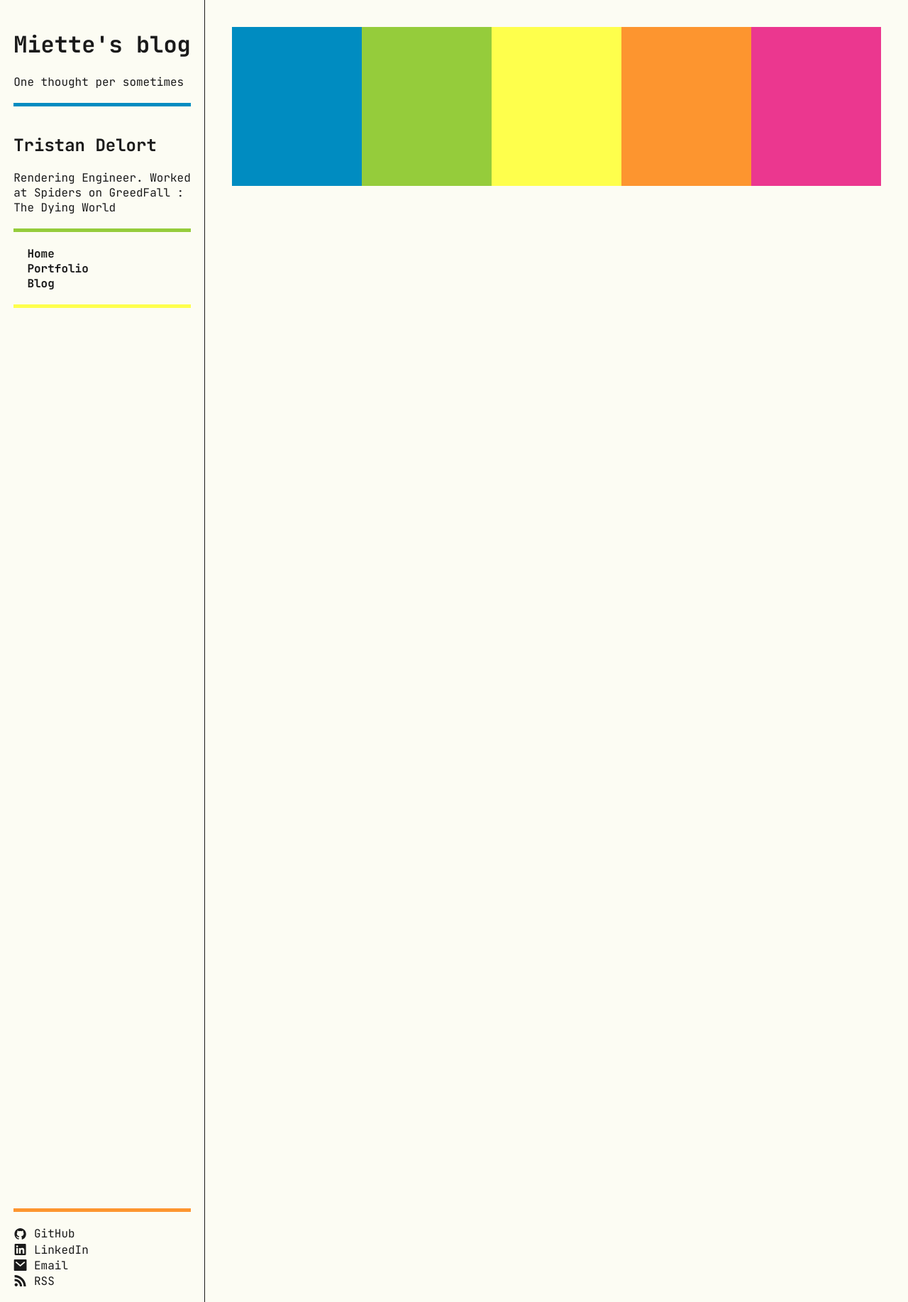
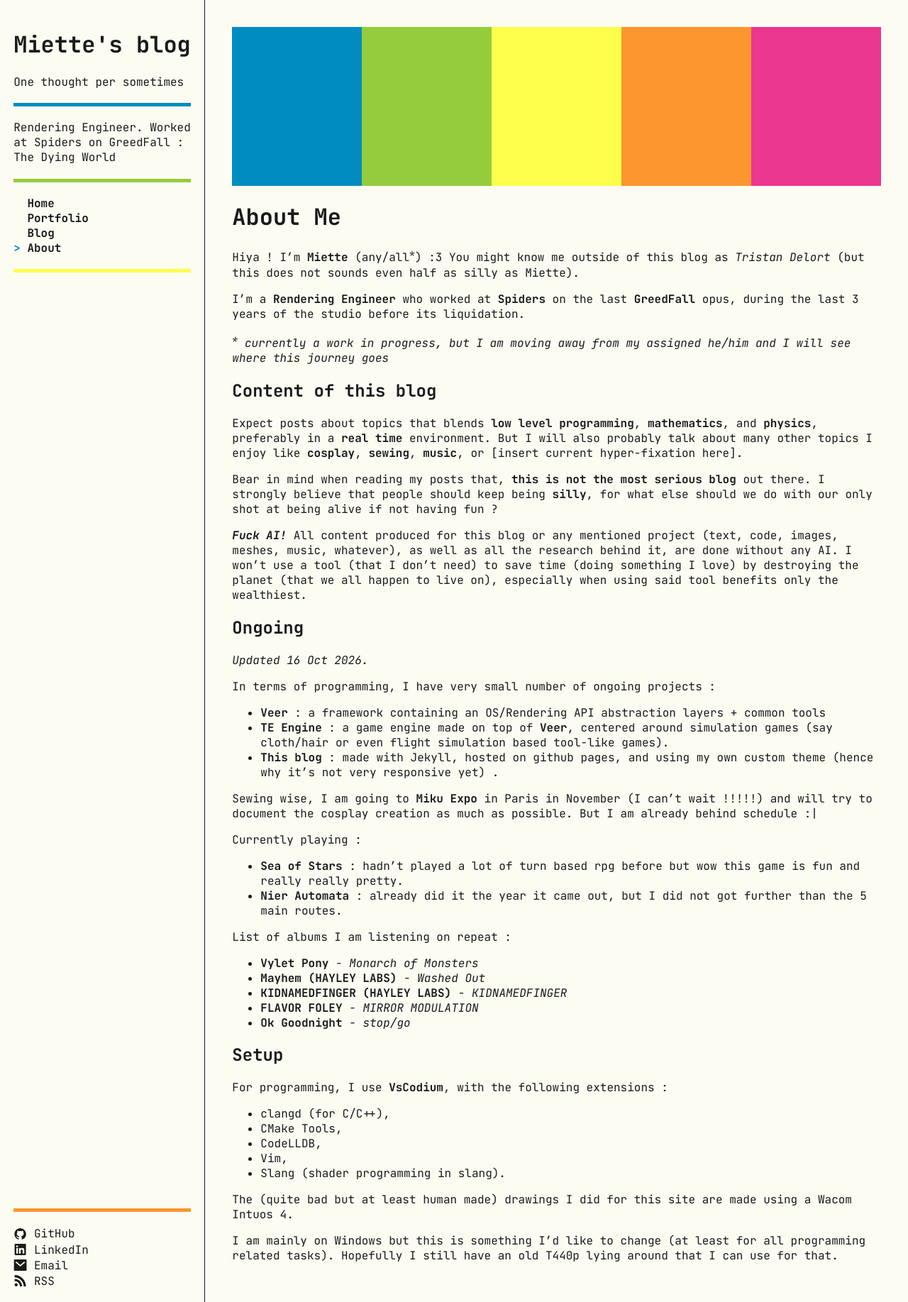
Before and after one commit to tdelort/tdelort.github.io, a Jekyll site: the page built from _pages/about.md, in a window 1280 px wide. Shown: the whole page at 71% size. Built offline with Jekyll 4.4.1, drawn with Linux system fonts in a browser that asks for light colours.

Commit message:
add about and utterances

```diff
--- a/_config.yml
+++ b/_config.yml
@@ -33,7 +33,7 @@ defaults:
     values:
       layout: default
       author_profile: true
-      comments: true
+      comments: false
   # _portfolio
   - scope:
       path: ""
--- a/_data/navigation.yml
+++ b/_data/navigation.yml
@@ -5,3 +5,5 @@ main:
     url: /portfolio/
   - title: "Blog"
     url: /posts-archive/
+  - title: "About"
+    url: /about/
--- a/_includes/left.html
+++ b/_includes/left.html
@@ -7,10 +7,6 @@
         <hr class="hr-0"/>
     </div>
     <div class="left-author">
-        <!--<div class="avatar-container">
-            <img class="avatar" src="{{ site.author.avatar | relative_url }}" alt="{{ site.author.name }}">
-        </div>-->
-        <h2>{{ site.author.name }}</h2>
         <p>{{ site.author.bio }}</p>
         <hr class="hr-1"/>
     </div>
--- a/_layouts/default.html
+++ b/_layouts/default.html
@@ -22,11 +22,27 @@
                     {% endif %}
                     </div>
                     {{ content }}
+
+                    {% if page.comments %}
+                    <hr />
+                    <div class="comment-section">
+                        <h2>Drop a comment !</h2>
+                        <script src="https://utteranc.es/client.js"
+                            repo="tdelort/tdelort.github.io"
+                            issue-term="pathname"
+                            label="comment"
+                            theme="github-light"
+                            crossorigin="anonymous"
+                            async>
+                        </script>
+                    </div>
+                    {% endif %}
                 </div>
                 <!--<div class="footer">
                     <a href="/feed.xml">RSS</a>
                     <p>This site was made using Jekyll and a bespoke theme by myself</p>
                 </div>-->
+
             </div>
         </div>
     </body>
--- a/_pages/about.md
+++ b/_pages/about.md
@@ -2,3 +2,55 @@
 permalink: /about/
 title: "About"
 ---
+
+# About Me
+
+Hiya ! I'm **Miette** (any/all<sup>\*</sup>) :3 You might know me outside of this blog as *Tristan Delort* (but this does not sounds even half as silly as Miette).
+
+I'm a **Rendering Engineer** who worked at **Spiders** on the last **GreedFall** opus, during the last 3 years of the studio before its liquidation.
+
+*<sup>\*</sup> currently a work in progress, but I am moving away from my assigned he/him and I will see where this journey goes*
+
+## Content of this blog
+
+Expect posts about topics that blends **low level programming**, **mathematics**, and **physics**, preferably in a **real time** environment. But I will also probably talk about many other topics I enjoy like **cosplay**, **sewing**, **music**, or [insert current hyper-fixation here].
+
+Bear in mind when reading my posts that, **this is not the most serious blog** out there. I strongly believe that people should keep being **silly**, for what else should we do with our only shot at being alive if not having fun ?
+
+***Fuck AI!*** All content produced for this blog or any mentioned project (text, code, images, meshes, music, whatever), as well as all the research behind it, are done without any AI. I won't use a tool (that I don't need) to save time (doing something I love) by destroying the planet (that we all happen to live on), especially when using said tool benefits only the wealthiest.
+
+## Ongoing
+
+*Updated 16 Oct 2026.*
+
+In terms of programming, I have very small number of ongoing projects :
+ - **Veer** : a framework containing an OS/Rendering API abstraction layers + common tools
+ - **TE Engine** : a game engine made on top of **Veer**, centered around simulation games (say cloth/hair or even flight simulation based tool-like games).
+ - **This blog** : made with Jekyll, hosted on github pages, and using my own custom theme (hence why it's not very responsive yet) .
+
+
+Sewing wise, I am going to **Miku Expo**  in Paris in November (I can't wait !!!!!) and will try to document the cosplay creation as much as possible. But I am already behind schedule :\|
+
+Currently playing :
+ - **Sea of Stars** : hadn't played a lot of turn based rpg before but wow this game is fun and really really pretty.
+ - **Nier Automata** : already did it the year it came out, but I did not got further than the 5 main routes.
+
+List of albums I am listening on repeat :
+ - **Vylet Pony** - *Monarch of Monsters*
+ - **Mayhem (HAYLEY LABS)** - *Washed Out*
+ - **KIDNAMEDFINGER (HAYLEY LABS)** - *KIDNAMEDFINGER*
+ - **FLAVOR FOLEY** - *MIRROR MODULATION*
+ - **Ok Goodnight** - *stop/go*
+
+## Setup
+
+For programming, I use **VsCodium**, with the following extensions :
+ - clangd (for C/C++),
+ - CMake Tools,
+ - CodeLLDB,
+ - Vim,
+ - Slang (shader programming in slang).
+
+The (quite bad but at least human made) drawings I did for this site are made using a Wacom Intuos 4.
+
+I am mainly on Windows but this is something I'd like to change (at least for all programming related tasks). Hopefully I still have an old T440p lying around that I can use for that.
--- a/_sass/main.scss
+++ b/_sass/main.scss
@@ -226,6 +226,10 @@ iframe {
 
     padding: 2ch;
 
+    p {
+        margin: 0;
+    }
+
     .left-author {
         .avatar-container {
             height: 7em;
```
